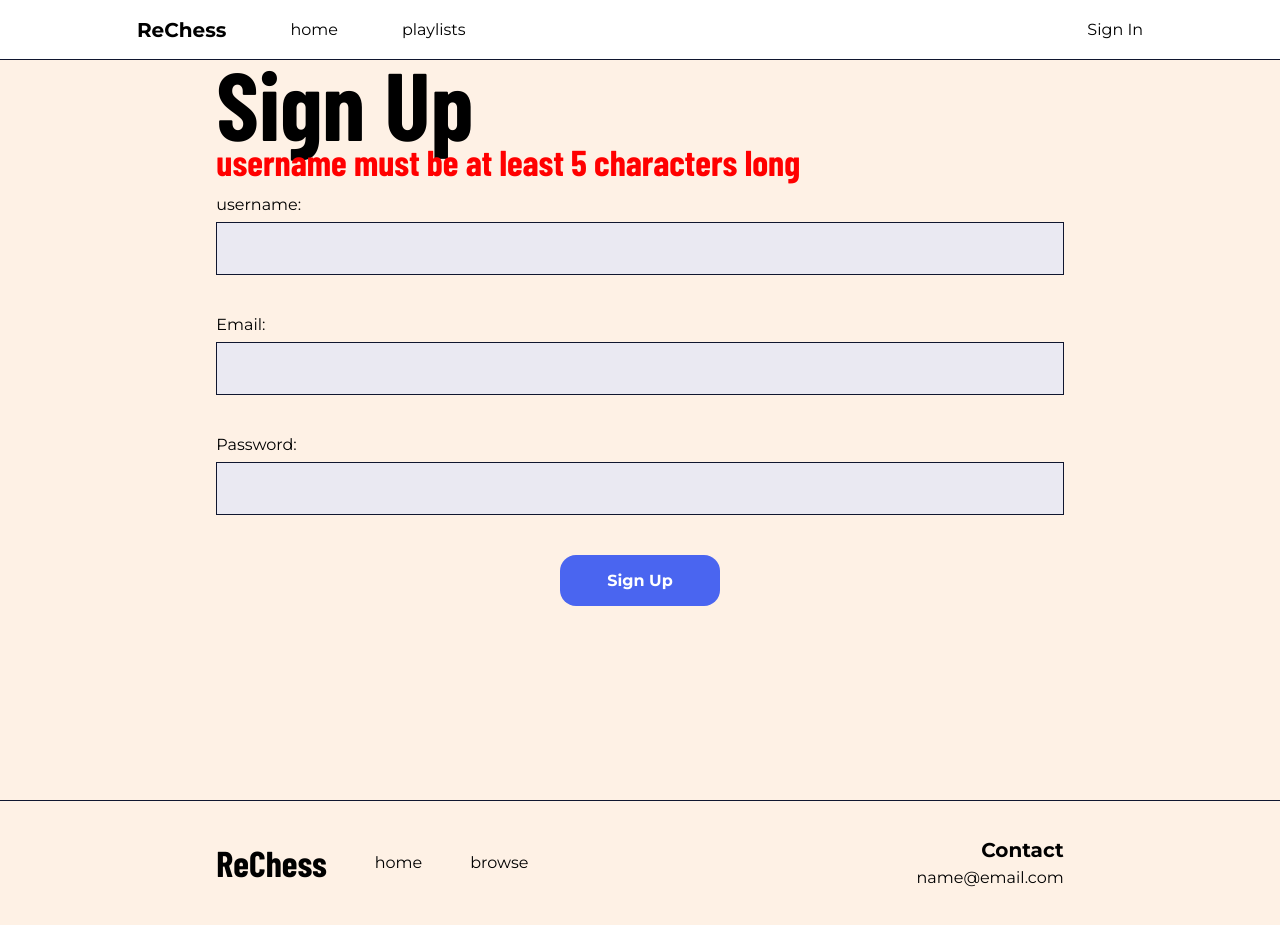
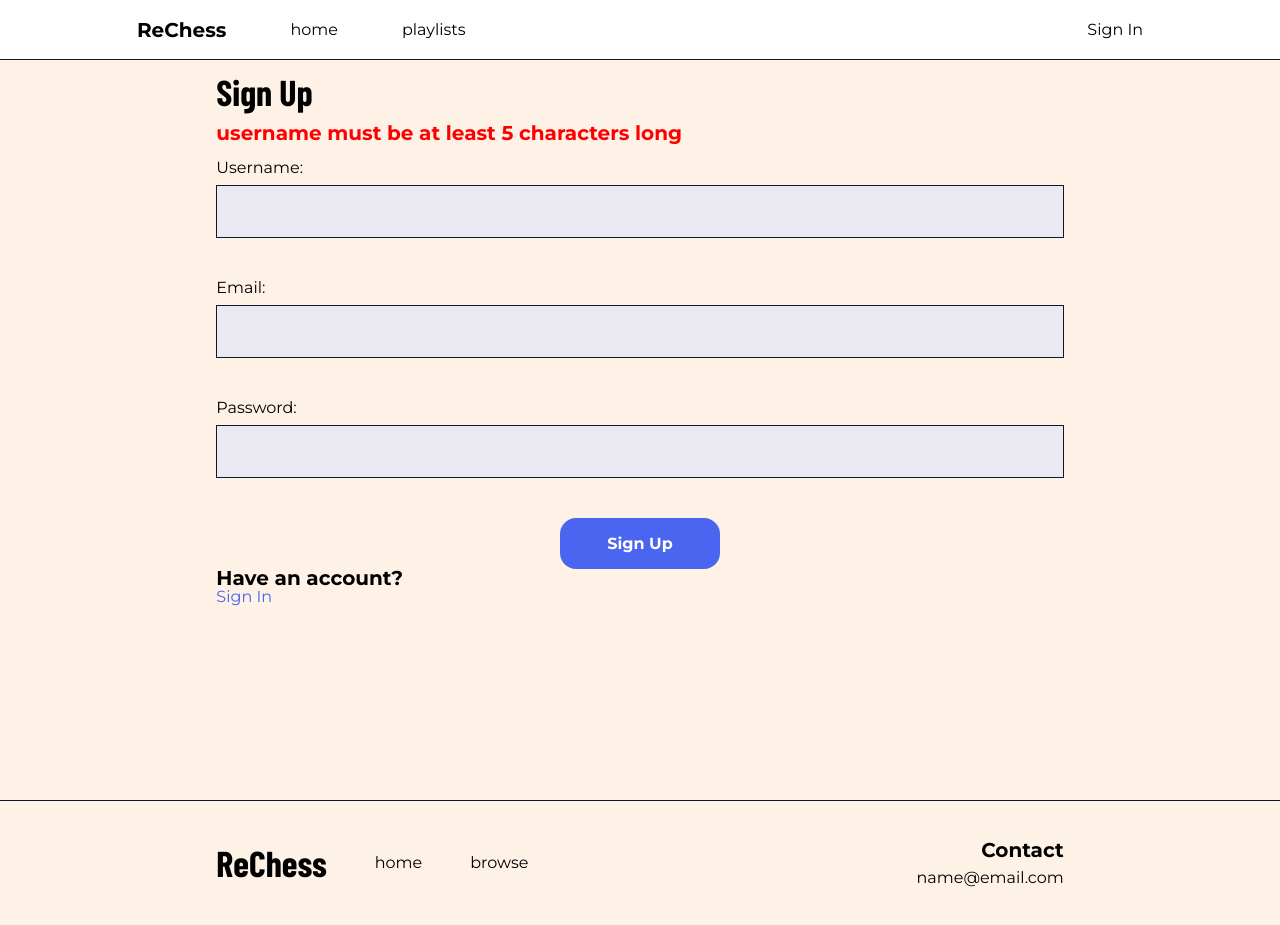
Before and after one commit to Boom123bam/Res-pawn, a SvelteKit app: page /auth/signup in a window 1280 px wide. Both pictures are taken after a click on the button "Sign Up". Built offline with nearby package versions, Linux system fonts and the light colour scheme; no server answers.

Commit message:
auth and css tweaks

```diff
--- a/src/routes/auth/signin/+page.svelte
+++ b/src/routes/auth/signin/+page.svelte
@@ -1,7 +1,6 @@
 <script>
   import { signInWithEmailAndPassword } from "@firebase/auth";
   import { auth } from "../../../firebase";
-  import { goto } from "$app/navigation";
   import { getUserData } from "../../../modules/firebase";
 
   let email = "";
@@ -20,22 +19,17 @@
       );
       const userData = await getUserData(userCredential.user.uid);
       userData.id = userCredential.user.uid;
-      // signed in
-      // goto("/"); // Redirect to the home page
-      // location.reload();
       signedIn = true;
     } catch (error) {
       errorMessage = error.message;
     }
   }
-
-  //TODO after sign in show button that refreshes and goes to home page
 </script>
 
 <div class="page-content">
   <section>
     {#if !signedIn}
-      <h2>Sign In</h2>
+      <h3>Sign In</h3>
 
       <form>
         <label for="email">Email:</label>
@@ -54,17 +48,17 @@
           <h5 class="error">{errorMessage}</h5>
         {/if}
       </form>
-      <h3>Not registered?</h3>
-      <a href="/auth/signup" class="sign-up">Sign Up</a>
+      <h4>Not registered?</h4>
+      <a href="/auth/signup" class="link">Sign Up</a>
     {:else}
-      <h2>Signed In</h2>
+      <h3>Signed In</h3>
       <button class="cta home"><a href="/">back to home</a> </button>
     {/if}
   </section>
 </div>
 
 <style>
-  h2 {
+  h3 {
     margin-top: 1rem;
   }
   button.sign-in {
@@ -73,12 +67,6 @@
     border-radius: var(--br);
     align-self: center;
   }
-  .sign-up {
-    color: var(--accent);
-  }
-  .sign-up:hover {
-    text-decoration: underline;
-  }
   button.home {
     margin-top: 1rem;
   }
@@ -86,7 +74,7 @@
     align-self: center;
     color: red;
   }
-  h3 {
+  h4 {
     margin-top: 3rem;
   }
 </style>
--- a/src/routes/auth/signup/+page.svelte
+++ b/src/routes/auth/signup/+page.svelte
@@ -4,11 +4,11 @@
     updateProfile,
   } from "@firebase/auth";
   import { auth } from "../../../firebase";
-  import { goto } from "$app/navigation";
   import {
     addUserToCollection,
     checkIfUsernameTaken,
   } from "../../../modules/firebase";
+  import { userData } from "../../userStore";
 
   let username = "";
   let email = "";
@@ -38,8 +38,6 @@
 
       // add uid and username to database
       await addUserToCollection(newUser.user.uid, name);
-
-      goto("/home");
     } catch (err) {
       errorMessage = err.message;
     }
@@ -48,14 +46,15 @@
 
 <div class="page-content">
   <section>
-    <h1>Sign Up</h1>
+    {#if !$userData}
+      <h3>Sign Up</h3>
 
       {#if errorMessage}
-      <h3 style="color: red;">{errorMessage}</h3>
+        <h4 style="color: red;">{errorMessage}</h4>
       {/if}
 
       <form>
-      <label for="username">username:</label>
+        <label for="username">Username:</label>
         <input type="text" id="username" bind:value={username} />
 
         <label for="email">Email:</label>
@@ -72,10 +71,21 @@
           }}>Sign Up</button
         >
       </form>
+      <h4>Have an account?</h4>
+      <a href="/auth/signin" class="link">Sign In</a>
+    {:else}
+      <h3>Already signed in</h3>
+      <button class="cta"
+        ><a href="/playlists">go to playlists</a></button
+      >
+    {/if}
   </section>
 </div>
 
 <style>
+  h3 {
+    margin: 1rem 0;
+  }
   button.sign-up {
     width: 10rem;
     text-align: center;
--- a/src/routes/styles.css
+++ b/src/routes/styles.css
@@ -165,6 +165,12 @@ button.ghost:hover {
 .mobile {
   display: none;
 }
+.link {
+  color: var(--accent);
+}
+.link:hover {
+  text-decoration: underline;
+}
 
 @media screen and (max-width: 700px) {
   h1 {
```
Also changed, not shown: src/routes/+page.svelte (+19 -20 lines). Lines whose indentation alone changed are shown as unchanged.
